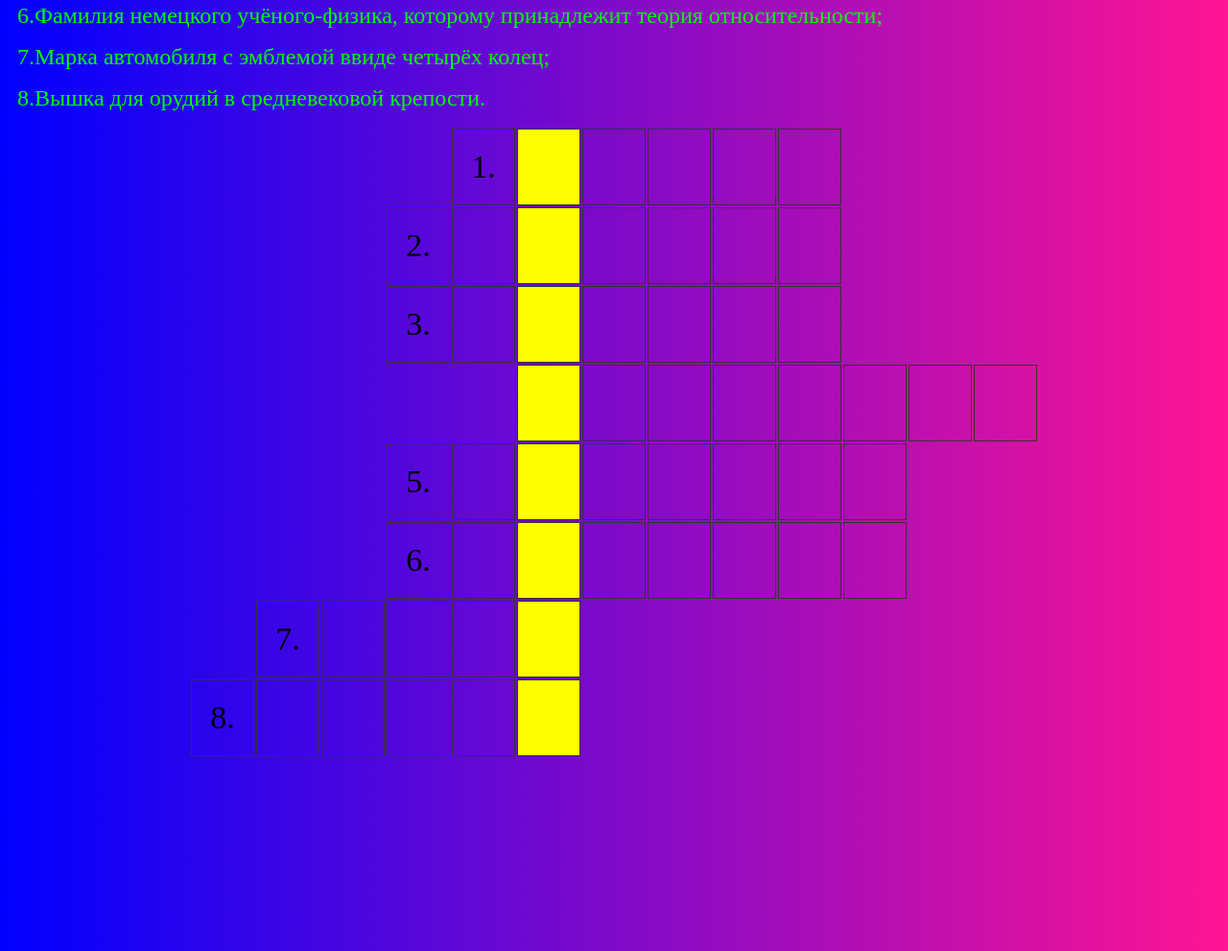
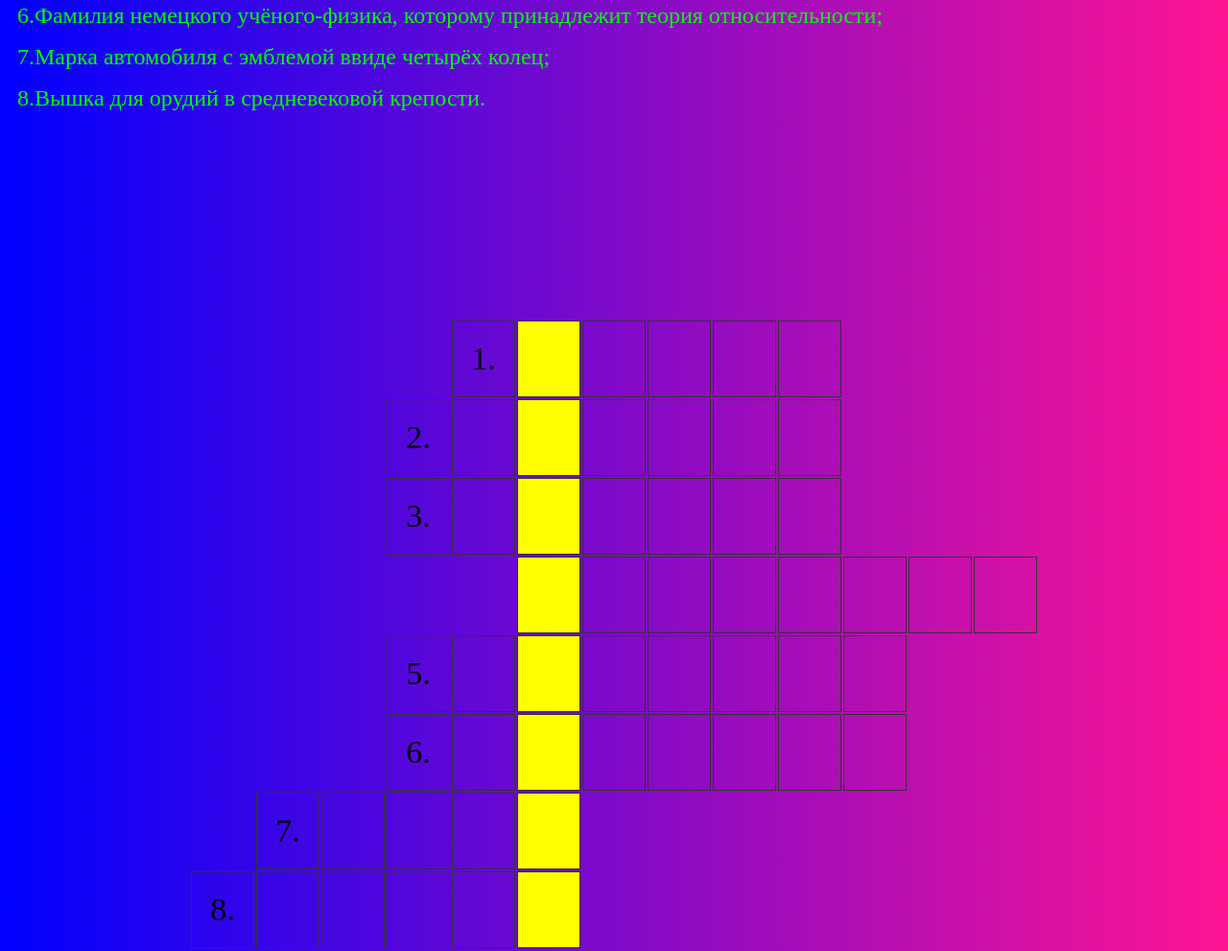
Before and after one commit to EvgenYanukovich/krossword_deutsch, a plain HTML site: page index.html in a window 1280 px wide. Shown: the part 378-1369 px from the top of the page at 96% size. Drawn offline with Linux system fonts and the light colour scheme.

Commit message:
Update index.html

```diff
--- a/index.html
+++ b/index.html
@@ -20,6 +20,9 @@
             }
             .padd {
                 padding: 325px 10px 10px
+            }
+            table {
+                padding: 200px 10px 10px
         </style>
     </head>
 
```
